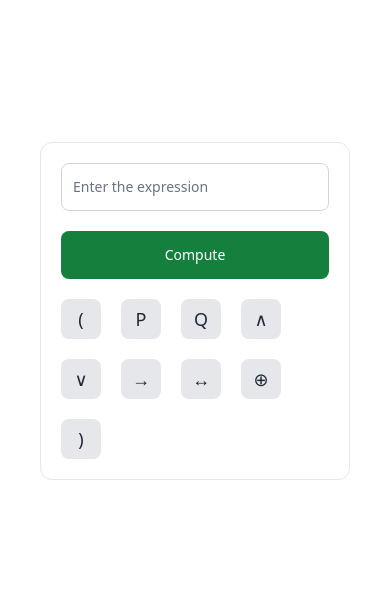
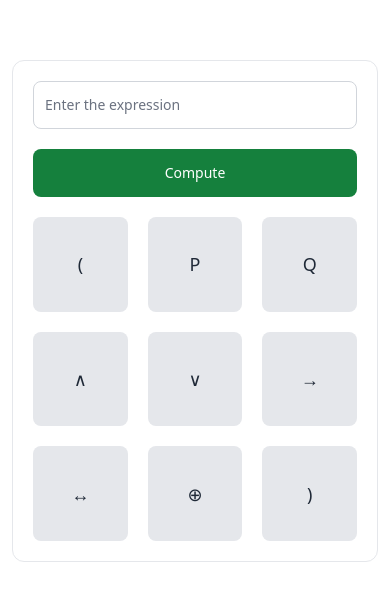
Before and after one commit to Dhuvii/prepositional_logic_solver, a React (Vite) app: page / in a window 390 px wide. Shown: the part 111-712 px from the top of the page. Built offline with nearby package versions, Linux system fonts and the light colour scheme; the HTML template or start-up script is replaced by a standard one.

Commit message:
mobile responsive added

```diff
--- a/src/App.tsx
+++ b/src/App.tsx
@@ -65,8 +65,8 @@ function App() {
   };
 
   return (
-    <div className="w-full h-screen p-10 flex-col flex items-center justify-center">
-      <div className="p-5 w-full max-h-[45rem] md:w-auto md:min-w-[32rem] max-w-7xl rounded-xl bg-gray-50/10 border flex flex-col items-center justify-start">
+    <div className="w-full h-full min-h-screen p-3 md:p-10 flex-col flex items-center justify-center">
+      <div className="p-5 w-full md:w-auto md:min-w-[32rem] max-w-7xl rounded-xl bg-gray-50/10 border flex flex-col items-center justify-start">
         <form
           onSubmit={handleSubmit}
           className="w-full flex md:flex-row flex-col items-center justify-between gap-5"
@@ -147,7 +147,7 @@ function App() {
         )}
 
         {/* keypad */}
-        <div className="w-full mt-5 flex items-start justify-start gap-5 flex-wrap">
+        <div className="w-full mt-5 grid grid-cols-3 items-center justify-center md:flex md:items-start md:justify-between gap-5 flex-wrap">
           <Button
             onClick={(e: any) => {
               handleOperatorInput("( ");
@@ -214,13 +214,11 @@ function App() {
         </div>
 
         {expression && (
-          <div className="my-5 w-full flex flex-col items-center justify-center">
-            <h1 className="mb-3 text-2xl font-bold tracking-wider text-gray-800">
+          <div className="mt-5 w-full flex flex-col items-center justify-center">
+            <h1 className="mb-3 text-base md:text-2xl font-bold tracking-wider text-gray-800">
               {replacer(expression)}
             </h1>
-            <div className="w-full h-full">
-              <Table headings={headings} datas={datas} />
-            </div>
+            <Table headings={headings} datas={datas} />
           </div>
         )}
       </div>
--- a/src/components/Button.tsx
+++ b/src/components/Button.tsx
@@ -10,7 +10,7 @@ const Button = ({ onClick, children }: IButtonProps) => {
     <button
       onClick={onClick}
       type="button"
-      className={`w-10 h-10 aspect-square md:w-auto focus:outline-none text-gray-800 bg-gray-200 hover:bg-gray-300 focus-visible:ring-4 focus:ring-gray-600 font-medium rounded-lg text-lg flex items-center justify-center`}
+      className={`md:w-10 md:h-10 aspect-square focus:outline-none text-gray-800 bg-gray-200 hover:bg-gray-300 focus-visible:ring-4 focus:ring-gray-600 font-medium rounded-lg text-lg flex items-center justify-center`}
     >
       {children}
     </button>
--- a/src/components/Table.tsx
+++ b/src/components/Table.tsx
@@ -8,8 +8,8 @@ const Table = ({
   datas: any[];
 }) => {
   return (
-    <div className="w-full max-h-[30rem] relative overflow-x-auto shadow-md sm:rounded-lg">
-      <table className="w-full  overflow-auto text-sm text-left text-gray-500">
+    <div className="w-full h-full overflow-x-auto relative shadow-md rounded-lg">
+      <table className="w-full h-full overflow-y-auto text-sm text-left text-gray-500 rounded-lg">
         <thead className="text-xs text-white bg-gray-800">
           <tr>
             {headings.map((heading, idx) => (
@@ -23,7 +23,7 @@ const Table = ({
             ))}
           </tr>
         </thead>
-        <tbody className="overflow-auto">
+        <tbody className="">
           {datas.map((data, idx) => (
             <tr key={idx} className="bg-white border-b">
               {Object.keys(data).map((key, idx) => (
```
